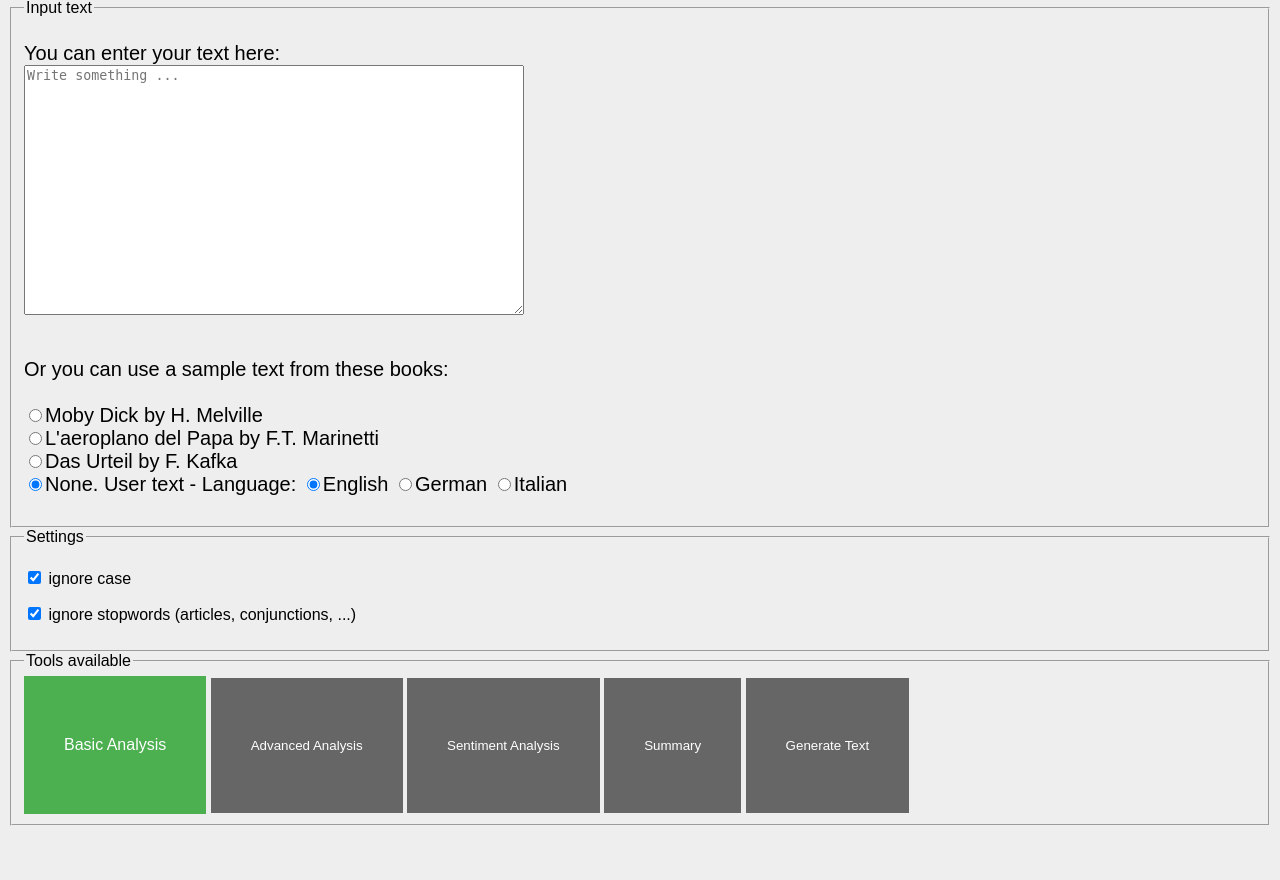
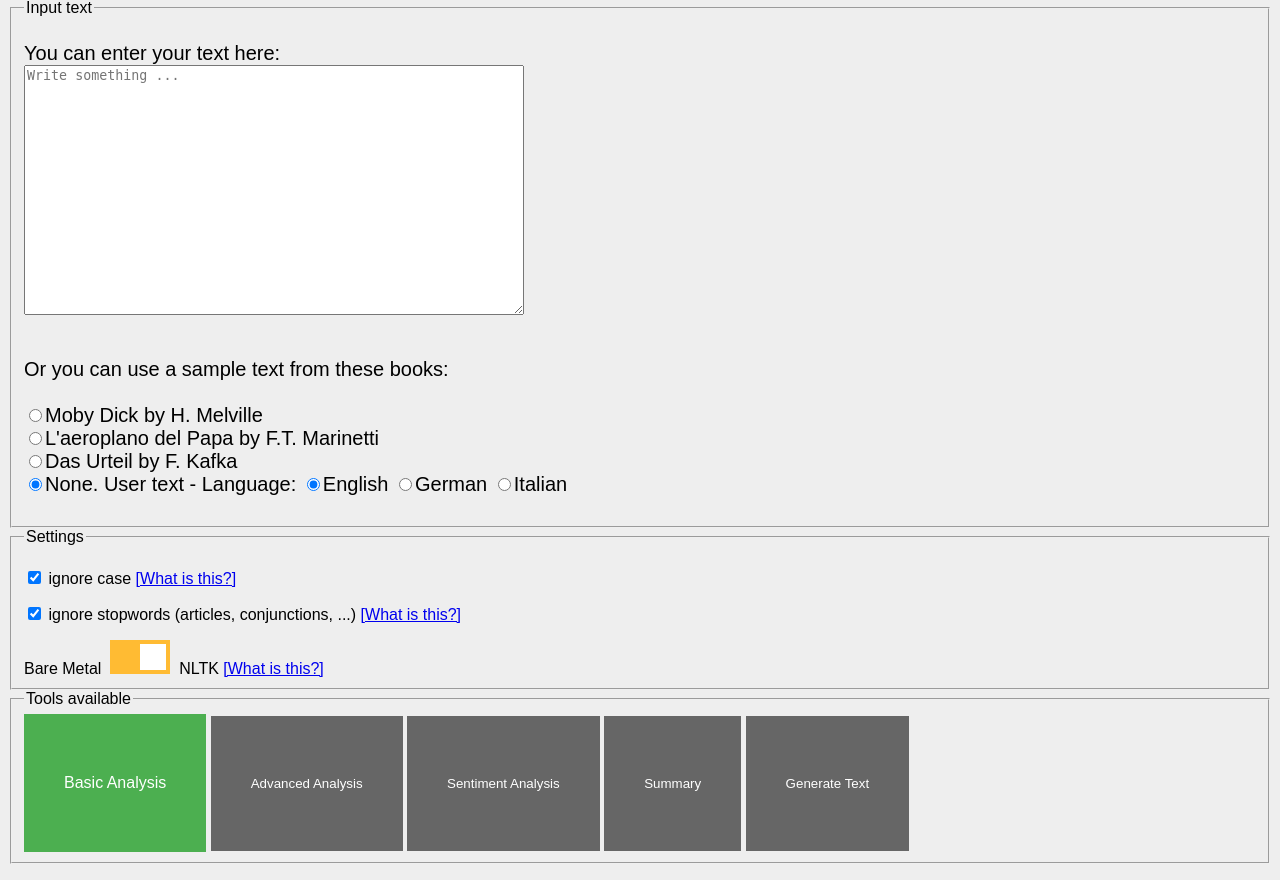
Before and after one commit to Mashimo/NLP3o, a Flask app: page / in a window 1280 px wide. Shown: the part 291-1171 px from the top of the page. Before the commit the page ends 1117 px from the top, so only its background shows below. Run offline with Flask 2, Linux system fonts and the light colour scheme.

Commit message:
Added modal dialogs to explain the settings

```diff
--- a/app/static/offmuStyle.css
+++ b/app/static/offmuStyle.css
@@ -75,3 +75,107 @@ text.value {
     padding: 5px;
     text-align: center;
 }
+
+/* The switch - the box around the slider */
+.switch {
+  position: relative;
+  display: inline-block;
+  width: 60px;
+  height: 34px;
+}
+
+/* Hide default HTML checkbox */
+.switch input {display:none;}
+
+/* The slider */
+.slider {
+  position: absolute;
+  cursor: pointer;
+  top: 0;
+  left: 0;
+  right: 0;
+  bottom: 0;
+  background-color: #fb3;
+  -webkit-transition: .4s;
+  transition: .4s;
+}
+
+.slider:before {
+  position: absolute;
+  content: "";
+  height: 26px;
+  width: 26px;
+  left: 4px;
+  bottom: 4px;
+  background-color: white;
+  -webkit-transition: .4s;
+  transition: .4s;
+}
+
+input:checked + .slider {
+  background-color: #fb3;
+}
+
+input:focus + .slider {
+  box-shadow: 0 0 1px #fb3;
+}
+
+input:checked + .slider:before {
+  -webkit-transform: translateX(26px);
+  -ms-transform: translateX(26px);
+  transform: translateX(26px);
+}
+
+.modalDialog {
+        position: fixed;
+        font-family: Arial, Helvetica, sans-serif;
+        top: 0;
+        right: 0;
+        bottom: 0;
+        left: 0;
+        background: rgba(0,0,0,0.8);
+        z-index: 99999;
+        opacity:0;
+        -webkit-transition: opacity 400ms ease-in;
+        -moz-transition: opacity 400ms ease-in;
+        transition: opacity 400ms ease-in;
+        pointer-events: none;
+    }
+
+    .modalDialog:target {
+        opacity:1;
+        pointer-events: auto;
+    }
+
+    .modalDialog > div {
+        width: 400px;
+        position: relative;
+        margin: 10% auto;
+        padding: 5px 20px 13px 20px;
+        border-radius: 10px;
+        background: #fff;
+        background: -moz-linear-gradient(#fff, #999);
+        background: -webkit-linear-gradient(#fff, #999);
+        background: -o-linear-gradient(#fff, #999);
+    }
+
+    .close {
+        background: #606061;
+        color: #FFFFFF;
+        line-height: 25px;
+        position: absolute;
+        right: -12px;
+        text-align: center;
+        top: -10px;
+        width: 24px;
+        text-decoration: none;
+        font-weight: bold;
+        -webkit-border-radius: 12px;
+        -moz-border-radius: 12px;
+        border-radius: 12px;
+        -moz-box-shadow: 1px 1px 3px #000;
+        -webkit-box-shadow: 1px 1px 3px #000;
+        box-shadow: 1px 1px 3px #000;
+    }
+
+    .close:hover { background: #00d9ff; }
--- a/app/templates/index.html
+++ b/app/templates/index.html
@@ -35,8 +35,47 @@
     <fieldset>
       <legend>Settings</legend>
 
-        <p>{{ form.ignoreCase }} ignore case</p>
-        <p>{{ form.ignoreStopWords }} ignore stopwords (articles, conjunctions, ...) </p>
+        <p>{{ form.ignoreCase }} ignore case
+
+        <a href="#explainCase">   [What is this?]</a>
+        <div id="explainCase" class="modalDialog">
+          <div>
+            <a href="#close" title="Close" class="close">X</a>
+            <h2>ignore case</h2>
+            <p>By checking this box, it will change all capital letters into lower-case.</p>
+            <p>In this way words like "book" and "Book" will be considered the same.</p>
+          </div>
+        </div> </p>
+
+        <p>{{ form.ignoreStopWords }} ignore stopwords (articles, conjunctions, ...)
+          <a href="#explainStopwords">   [What is this?]</a>
+          <div id="explainStopwords" class="modalDialog">
+            <div>
+              <a href="#close" title="Close" class="close">X</a>
+              <h2>ignore stopwords</h2>
+              <p>By checking this box, it will ignore all stopwords in the text.</p>
+              <p>Stop words are those common words that do not contribute much to the content or meaning
+                of a document (e.g., for English language these could be “the”, “a”, “is”, “to”, etc.).</p>
+            </div>
+          </div> </p>
+
+        Bare Metal&nbsp;
+        <label class="switch">
+          <input type="checkbox" name="engine"  checked>
+          <span class="slider"></span>
+        </label>
+        &nbsp;NLTK
+        <a href="#explainSwitch">    [What is this?]</a>
+        <div id="explainSwitch" class="modalDialog">
+          <div>
+            <a href="#close" title="Close" class="close">X</a>
+            <h2>Bare metal or NLTK?</h2>
+            <p>NLTK (Natural Language toolkit) is a Python library for processing human languages data.</p>
+            <p>The switch will analyse the text either using the NLTK package or its own functions
+              written from scratch. See <a href="https://mashimo.wordpress.com/2014/05/11/the-hello-world-of-text-processing/">
+              this post </a> for details.</p>
+          </div>
+        </div>
     </fieldset>
 
     <fieldset>
--- a/app/views.py
+++ b/app/views.py
@@ -51,6 +51,13 @@ def manageRequest():
 
     # DEBUG flash('read:  %s' % typeText)
 
+    if request.form.get("engine"):
+        use_nltk = True
+    else:
+        use_nltk = False
+    # flash('read:  %s' % use_nltk)
+
+
           # Which kind of user action ?
     if 'TA'  in request.form.values():
             # GO Text Analysis
@@ -75,7 +82,8 @@ def manageRequest():
 
               # render the html page
         return render_template('results.html',
-                           title='Text Analysis',
+                           #title='Text Analysis',
+                           title = request.form.get("engine"),
                            inputTypeText = typeText,
                            originalText = fragment,
                            numChars = myText.length(),
```
Also changed, not shown: app/templates/about.html (+7 -1 lines), app/views copy.py (deleted, +0 -83 lines).
